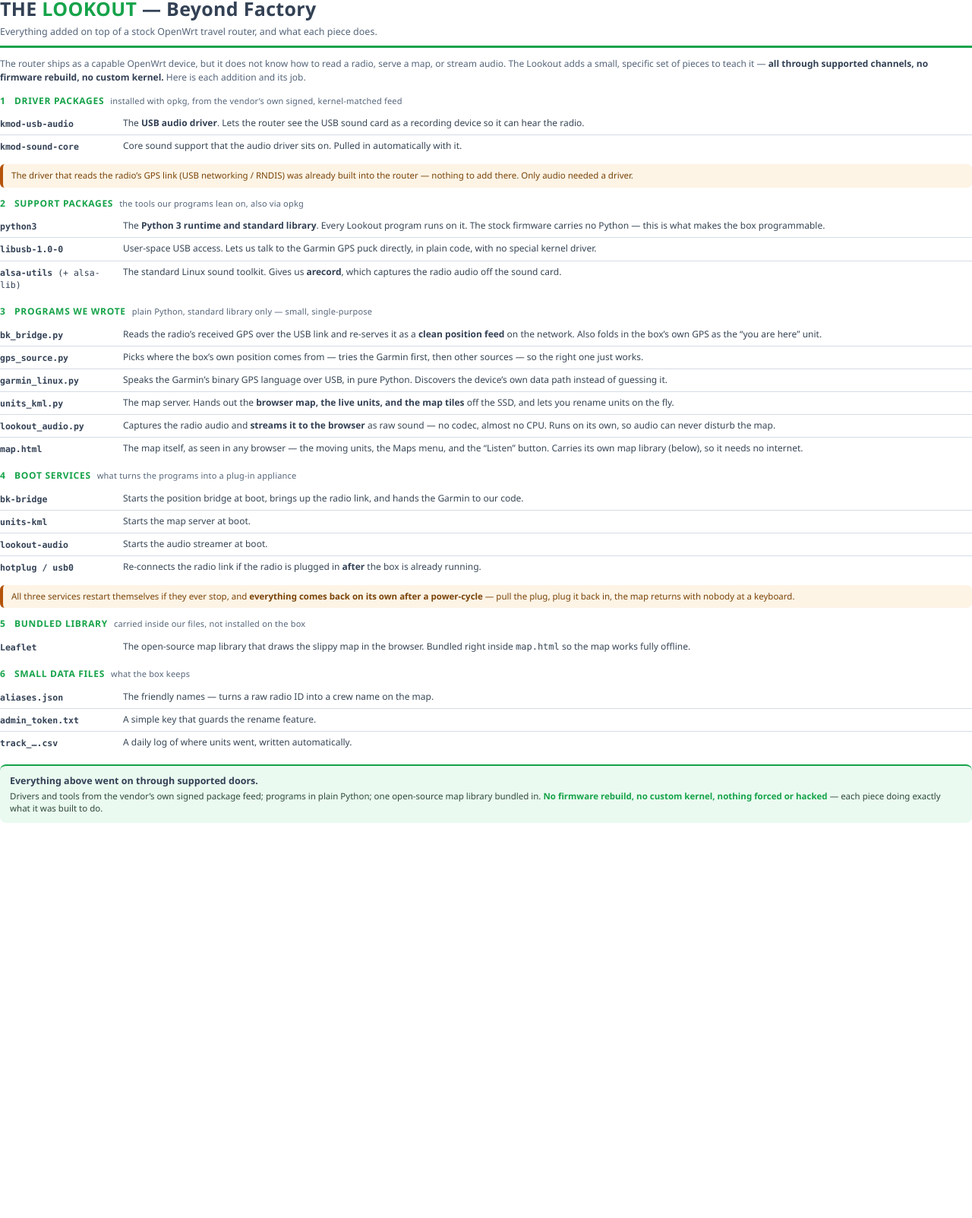
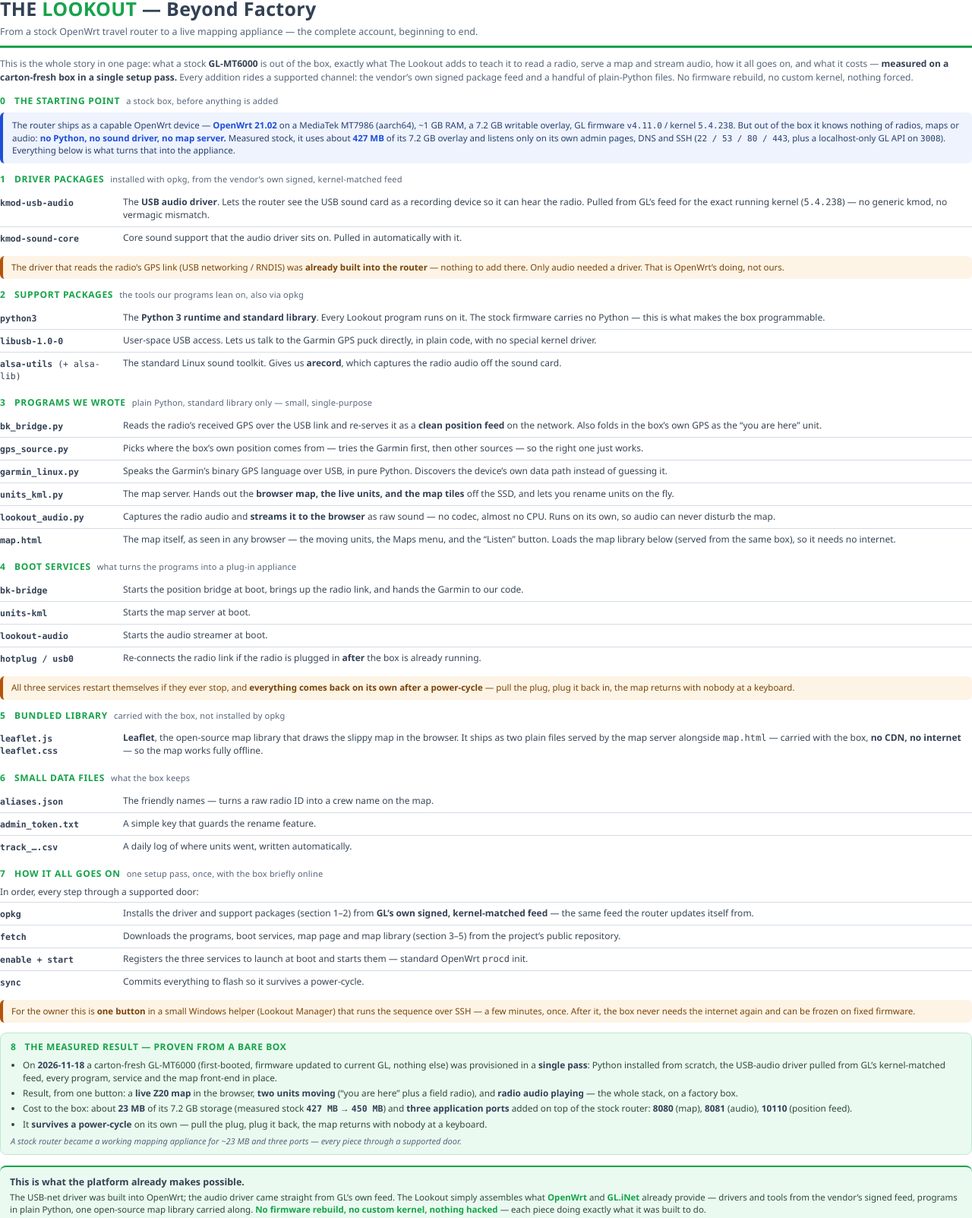
Before and after one commit to Jim-dc95811/The-Lookout, a plain HTML site: page docs/graphics/beyond_factory.html in a window 1280 px wide. Shown: the part 6-1609 px from the top of the page at 76% size. Before the commit the page ends 1089 px from the top, so only its background shows below. Drawn offline with Linux system fonts and the light colour scheme.

Commit message:
docs: record the proven out-of-the-box run + measured results, beginning to end
The full one-click (audio included) was proven end-to-end from a bare factory
GL-MT6000 on 2026-11-18: live Z20 map, two units, radio audio, from one button.

- Beyond Factory (The_Lookout_Beyond_Factory.pdf): rewritten as a complete
  start-to-finish account for the OpenWrt/GL engineers — stock box -> every
  added piece -> how it installs -> the measured bare-box result. Fixed a real
  inaccuracy (Leaflet is served as separate leaflet.js/.css, not inlined — the
  exact files the old one-click failed to fetch).
- Advanced Dev Guide: measured footprint (~23 MB, stock 427.3 -> 450.5 MB) and
  a network-footprint row (stock + exactly three app ports).
- Security report: "we add exactly three ports" upgraded from a claim to a
  reproducible netstat before/after receipt, with the honest dnsmasq note.
- Hardware sheet: measured footprint.
- DEPLOY.md: SSH host-key preemptive note (ssh-keygen -R before a reconnect
  after any firmware flash / factory reset).
All PDFs + the hardware PNG regenerated.

Co-Authored-By: Claude Opus 4.8 <noreply@anthropic.com>
Claude-Session: https://claude.ai/code/session_01MnLGTHyhGnworHWEFuwHD3

```diff
--- a/docs/graphics/beyond_factory.html
+++ b/docs/graphics/beyond_factory.html
@@ -34,6 +34,18 @@
 
   .note{background:var(--amberbg);border-left:4px solid var(--amber);border-radius:6px;
     padding:7px 11px;font-size:11.5px;color:#7a4408;margin:9px 0 2px}
+  .start{background:var(--bluebg);border-left:4px solid var(--blue);border-radius:6px;
+    padding:9px 12px;font-size:11.5px;color:#27406e;margin-bottom:13px;break-inside:avoid}
+  .start b{color:var(--blue)}
+  .start .k{font-family:var(--mono);font-size:11px}
+
+  .proof{background:var(--greenbg);border:1px solid #bfe8cf;border-radius:8px;
+    padding:10px 13px;margin-bottom:13px;break-inside:avoid}
+  .proof .hd{font-size:12px;font-weight:800;letter-spacing:.6px;text-transform:uppercase;color:var(--green);margin-bottom:6px}
+  .proof ul{margin:0 0 0 16px;padding:0}
+  .proof li{font-size:11.8px;color:#2f4a3a;margin:3px 0;line-height:1.45}
+  .proof li b{color:var(--slate)}
+  .proof .stamp{font-size:11px;color:var(--sub);margin-top:6px;font-style:italic}
 
   .foot{margin-top:14px;border-top:2px solid var(--green);padding-top:10px;
     background:var(--greenbg);border-radius:8px;padding:11px 13px}
@@ -46,21 +58,35 @@
 
   <div class="title">
     <h1>THE <b>LOOKOUT</b> &mdash; Beyond Factory</h1>
-    <p>Everything added on top of a stock OpenWrt travel router, and what each piece does.</p>
+    <p>From a stock OpenWrt travel router to a live mapping appliance &mdash; the complete account, beginning to end.</p>
   </div>
 
   <div class="lead">
-    The router ships as a capable OpenWrt device, but it does not know how to read a radio, serve a map, or stream audio.
-    The Lookout adds a small, specific set of pieces to teach it &mdash; <b>all through supported channels, no firmware rebuild, no custom kernel.</b>
-    Here is each addition and its job.
+    This is the whole story in one page: what a stock <b>GL&#8209;MT6000</b> is out of the box, exactly what The Lookout adds to
+    teach it to read a radio, serve a map and stream audio, how it all goes on, and what it costs &mdash; <b>measured on a
+    carton&#8209;fresh box in a single setup pass.</b> Every addition rides a supported channel: the vendor&rsquo;s own signed
+    package feed and a handful of plain&#8209;Python files. No firmware rebuild, no custom kernel, nothing forced.
+  </div>
+
+  <!-- 0: STARTING POINT -->
+  <div class="sec">
+    <h2>0 &nbsp; The starting point <small>a stock box, before anything is added</small></h2>
+    <div class="start">
+      The router ships as a capable OpenWrt device &mdash; <b>OpenWrt 21.02</b> on a MediaTek MT7986 (aarch64), ~1&nbsp;GB RAM,
+      a 7.2&nbsp;GB writable overlay, GL firmware <span class="k">v4.11.0</span> / kernel <span class="k">5.4.238</span>.
+      But out of the box it knows nothing of radios, maps or audio: <b>no Python, no sound driver, no map server.</b>
+      Measured stock, it uses about <b>427&nbsp;MB</b> of its 7.2&nbsp;GB overlay and listens only on its own admin pages,
+      DNS and SSH (<span class="k">22 / 53 / 80 / 443</span>, plus a localhost&#8209;only GL API on <span class="k">3008</span>).
+      Everything below is what turns that into the appliance.
+    </div>
   </div>
 
   <!-- DRIVERS -->
   <div class="sec">
     <h2>1 &nbsp; Driver packages <small>installed with opkg, from the vendor&rsquo;s own signed, kernel&#8209;matched feed</small></h2>
-    <div class="item"><div class="nm">kmod-usb-audio</div><div class="ds">The <b>USB audio driver</b>. Lets the router see the USB sound card as a recording device so it can hear the radio.</div></div>
+    <div class="item"><div class="nm">kmod-usb-audio</div><div class="ds">The <b>USB audio driver</b>. Lets the router see the USB sound card as a recording device so it can hear the radio. Pulled from GL&rsquo;s feed for the exact running kernel (<span style="font-family:var(--mono)">5.4.238</span>) &mdash; no generic kmod, no vermagic mismatch.</div></div>
     <div class="item"><div class="nm">kmod-sound-core</div><div class="ds">Core sound support that the audio driver sits on. Pulled in automatically with it.</div></div>
-    <div class="note">The driver that reads the radio&rsquo;s GPS link (USB networking / RNDIS) was already built into the router &mdash; nothing to add there. Only audio needed a driver.</div>
+    <div class="note">The driver that reads the radio&rsquo;s GPS link (USB networking / RNDIS) was <b>already built into the router</b> &mdash; nothing to add there. Only audio needed a driver. That is OpenWrt&rsquo;s doing, not ours.</div>
   </div>
 
   <!-- SUPPORT PACKAGES -->
@@ -79,7 +105,7 @@
     <div class="item"><div class="nm">garmin_linux.py</div><div class="ds">Speaks the Garmin&rsquo;s binary GPS language over USB, in pure Python. Discovers the device&rsquo;s own data path instead of guessing it.</div></div>
     <div class="item"><div class="nm">units_kml.py</div><div class="ds">The map server. Hands out the <b>browser map, the live units, and the map tiles</b> off the SSD, and lets you rename units on the fly.</div></div>
     <div class="item"><div class="nm">lookout_audio.py</div><div class="ds">Captures the radio audio and <b>streams it to the browser</b> as raw sound &mdash; no codec, almost no CPU. Runs on its own, so audio can never disturb the map.</div></div>
-    <div class="item"><div class="nm">map.html</div><div class="ds">The map itself, as seen in any browser &mdash; the moving units, the Maps menu, and the &ldquo;Listen&rdquo; button. Carries its own map library (below), so it needs no internet.</div></div>
+    <div class="item"><div class="nm">map.html</div><div class="ds">The map itself, as seen in any browser &mdash; the moving units, the Maps menu, and the &ldquo;Listen&rdquo; button. Loads the map library below (served from the same box), so it needs no internet.</div></div>
   </div>
 
   <!-- SERVICES -->
@@ -94,8 +120,8 @@
 
   <!-- BUNDLED LIBRARY -->
   <div class="sec">
-    <h2>5 &nbsp; Bundled library <small>carried inside our files, not installed on the box</small></h2>
-    <div class="item"><div class="nm">Leaflet</div><div class="ds">The open&#8209;source map library that draws the slippy map in the browser. Bundled right inside <span style="font-family:var(--mono)">map.html</span> so the map works fully offline.</div></div>
+    <h2>5 &nbsp; Bundled library <small>carried with the box, not installed by opkg</small></h2>
+    <div class="item"><div class="nm">leaflet.js<br>leaflet.css</div><div class="ds"><b>Leaflet</b>, the open&#8209;source map library that draws the slippy map in the browser. It ships as two plain files served by the map server alongside <span style="font-family:var(--mono)">map.html</span> &mdash; carried with the box, <b>no CDN, no internet</b> &mdash; so the map works fully offline.</div></div>
   </div>
 
   <!-- DATA -->
@@ -106,9 +132,32 @@
     <div class="item"><div class="nm">track_&hellip;.csv</div><div class="ds">A daily log of where units went, written automatically.</div></div>
   </div>
 
+  <!-- 7: HOW IT GOES ON -->
+  <div class="sec">
+    <h2>7 &nbsp; How it all goes on <small>one setup pass, once, with the box briefly online</small></h2>
+    <div class="ds" style="margin-bottom:4px">In order, every step through a supported door:</div>
+    <div class="item"><div class="nm">opkg</div><div class="ds">Installs the driver and support packages (section 1&ndash;2) from <b>GL&rsquo;s own signed, kernel&#8209;matched feed</b> &mdash; the same feed the router updates itself from.</div></div>
+    <div class="item"><div class="nm">fetch</div><div class="ds">Downloads the programs, boot services, map page and map library (section 3&ndash;5) from the project&rsquo;s public repository.</div></div>
+    <div class="item"><div class="nm">enable + start</div><div class="ds">Registers the three services to launch at boot and starts them &mdash; standard OpenWrt <span style="font-family:var(--mono)">procd</span> init.</div></div>
+    <div class="item"><div class="nm">sync</div><div class="ds">Commits everything to flash so it survives a power&#8209;cycle.</div></div>
+    <div class="note">For the owner this is <b>one button</b> in a small Windows helper (Lookout Manager) that runs the sequence over SSH &mdash; a few minutes, once. After it, the box never needs the internet again and can be frozen on fixed firmware.</div>
+  </div>
+
+  <!-- 8: MEASURED RESULT -->
+  <div class="proof">
+    <div class="hd">8 &nbsp; The measured result &mdash; proven from a bare box</div>
+    <ul>
+      <li>On <b>2026&#8209;11&#8209;18</b> a carton&#8209;fresh GL&#8209;MT6000 (first&#8209;booted, firmware updated to current GL, nothing else) was provisioned in a <b>single pass</b>: Python installed from scratch, the USB&#8209;audio driver pulled from GL&rsquo;s kernel&#8209;matched feed, every program, service and the map front&#8209;end in place.</li>
+      <li>Result, from one button: a <b>live Z20 map</b> in the browser, <b>two units moving</b> (&ldquo;you are here&rdquo; plus a field radio), and <b>radio audio playing</b> &mdash; the whole stack, on a factory box.</li>
+      <li>Cost to the box: about <b>23&nbsp;MB</b> of its 7.2&nbsp;GB storage (measured stock <span class="nm" style="width:auto;display:inline">427&nbsp;MB</span> &rarr; <span class="nm" style="width:auto;display:inline">450&nbsp;MB</span>) and <b>three application ports</b> added on top of the stock router: <b>8080</b> (map), <b>8081</b> (audio), <b>10110</b> (position feed).</li>
+      <li>It <b>survives a power&#8209;cycle</b> on its own &mdash; pull the plug, plug it back, the map returns with nobody at a keyboard.</li>
+    </ul>
+    <div class="stamp">A stock router became a working mapping appliance for ~23&nbsp;MB and three ports &mdash; every piece through a supported door.</div>
+  </div>
+
   <div class="foot">
-    <div class="big">Everything above went on through supported doors.</div>
-    <div class="sm">Drivers and tools from the vendor&rsquo;s own signed package feed; programs in plain Python; one open&#8209;source map library bundled in. <b>No firmware rebuild, no custom kernel, nothing forced or hacked</b> &mdash; each piece doing exactly what it was built to do.</div>
+    <div class="big">This is what the platform already makes possible.</div>
+    <div class="sm">The USB&#8209;net driver was built into OpenWrt; the audio driver came straight from GL&rsquo;s own feed. The Lookout simply assembles what <b>OpenWrt</b> and <b>GL.iNet</b> already provide &mdash; drivers and tools from the vendor&rsquo;s signed feed, programs in plain Python, one open&#8209;source map library carried along. <b>No firmware rebuild, no custom kernel, nothing hacked</b> &mdash; each piece doing exactly what it was built to do.</div>
   </div>
 
 </body>
```
Also changed, not shown: docs/graphics/lookout_hardware_requirements.html (+3 -3 lines), 8 other files.
